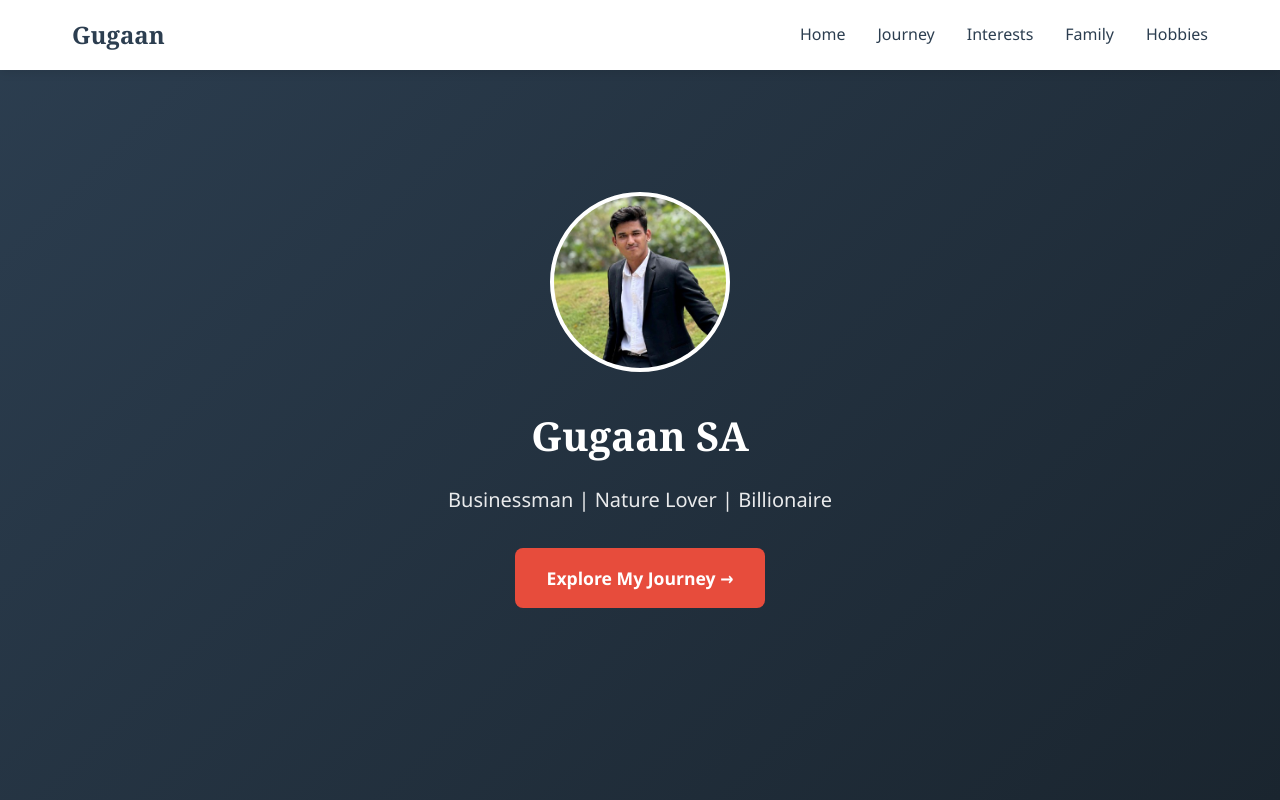
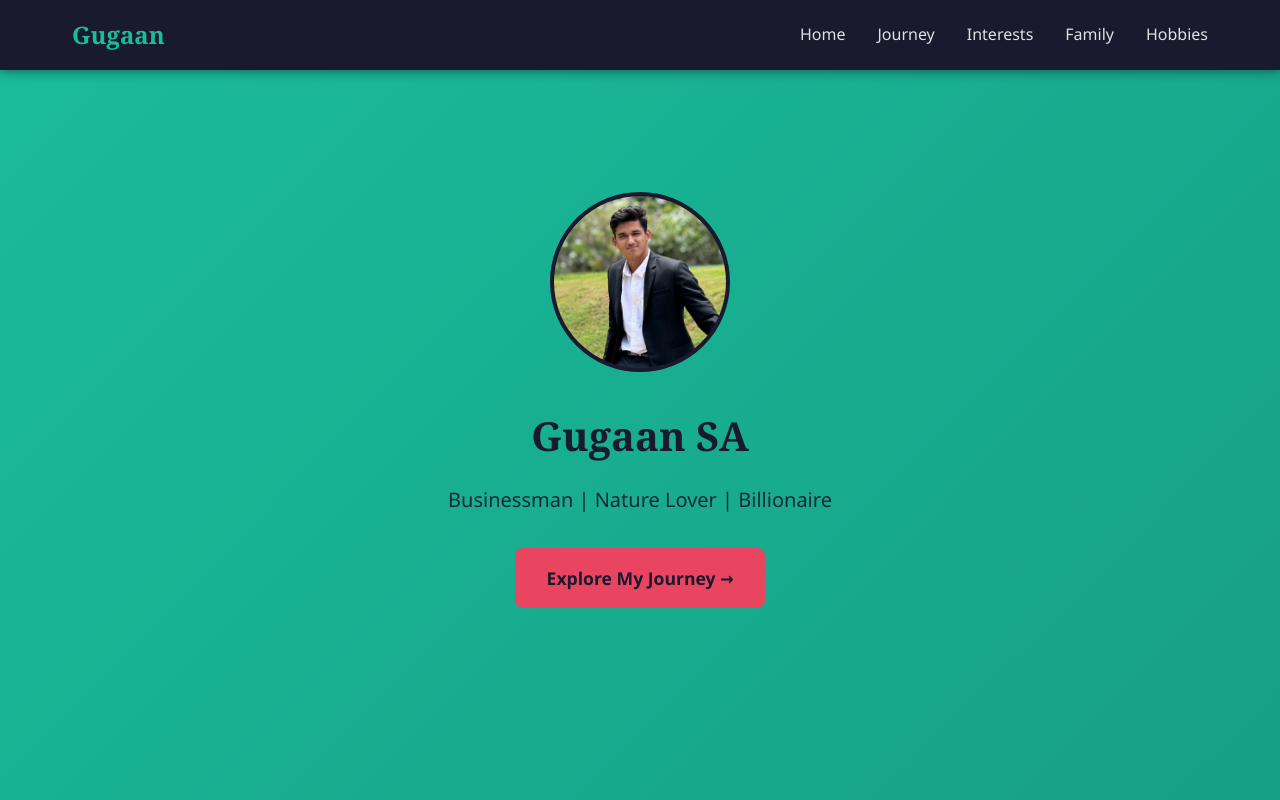
Before and after one commit to GUG-2005/Portfolio, a plain HTML site: page index.html in a window 1280 px wide. Shown: the top 800 px of the page. Drawn offline with Linux system fonts and the light colour scheme.

Commit message:
Switch to dark theme

```diff
--- a/css/theme.css
+++ b/css/theme.css
@@ -1,25 +1,23 @@
 
 :root {
-  /* Primary Colors */
-  --color-primary: #2c3e50;
-  --color-primary-light: #3498db;
-  --color-primary-dark: #1a252f;
+ --color-primary: #1abc9c;
+  --color-primary-light: #48d1cc;
+  --color-primary-dark: #16a085;
 
-  /* Background Colors */
-  --color-bg: #ffffff;
-  --color-bg-secondary: #f8f9fa;
-  --color-bg-card: #ffffff;
 
-  /* Text Colors */
-  --color-text: #2c3e50;
-  --color-text-secondary: #6c757d;
-  --color-text-inverse: #ffffff;
+  --color-bg: #1a1a2e;
+  --color-bg-secondary: #16213e;
+  --color-bg-card: #0f3460;
 
-  /* Accent & Borders */
-  --color-accent: #e74c3c;
-  --color-border: #dee2e6;
-  --color-shadow: rgba(0, 0, 0, 0.1);
 
+  --color-text: #e0e0e0;
+  --color-text-secondary: #a0a0a0;
+  --color-text-inverse: #1a1a2e;
+
+
+  --color-accent: #e94560;
+  --color-border: #2a2a4a;
+  --color-shadow: rgba(0, 0, 0, 0.4);
   /* Typography */
   --font-primary: 'Segoe UI', Tahoma, Geneva, Verdana, sans-serif;
   --font-heading: Georgia, serif;
```
